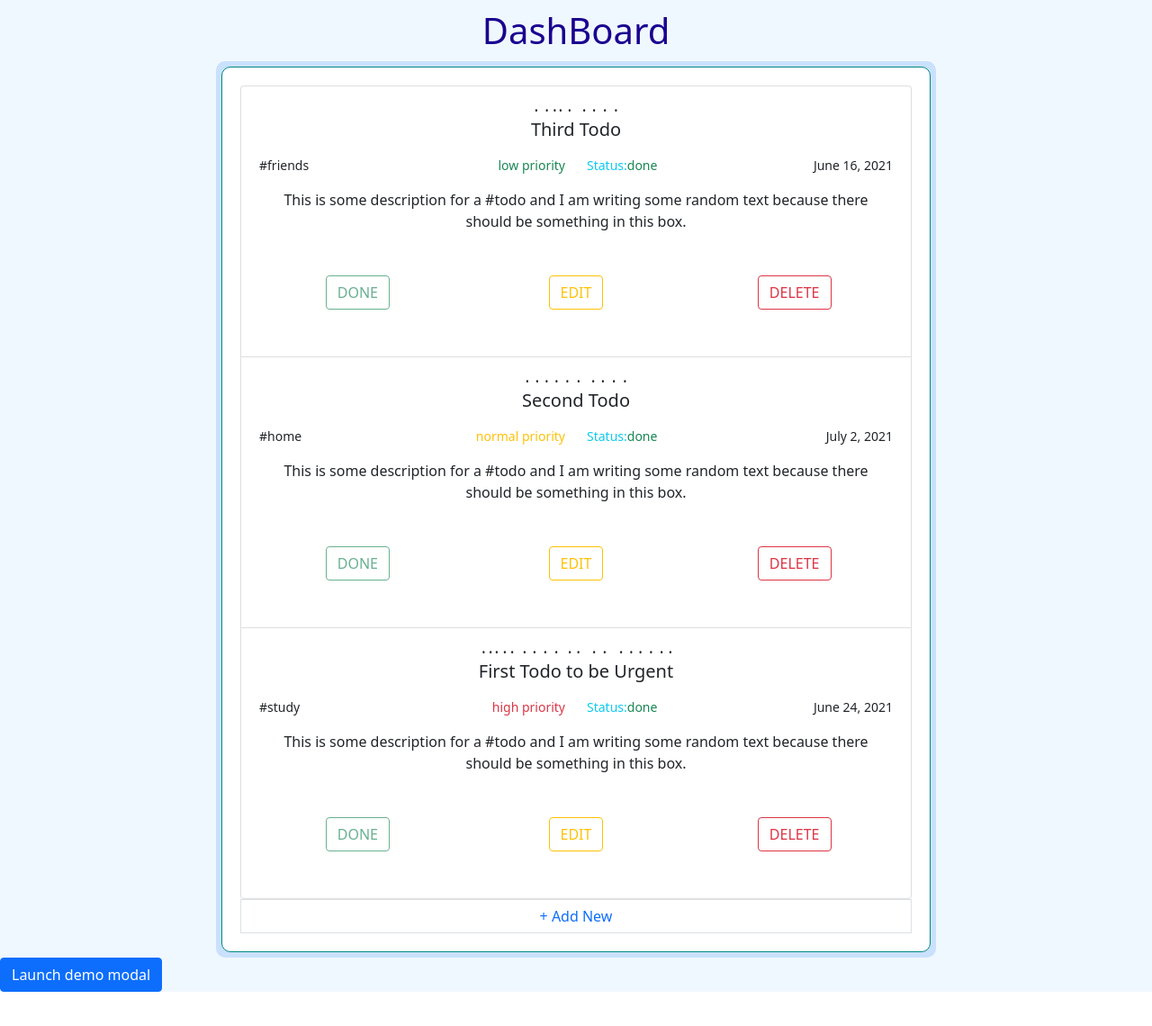
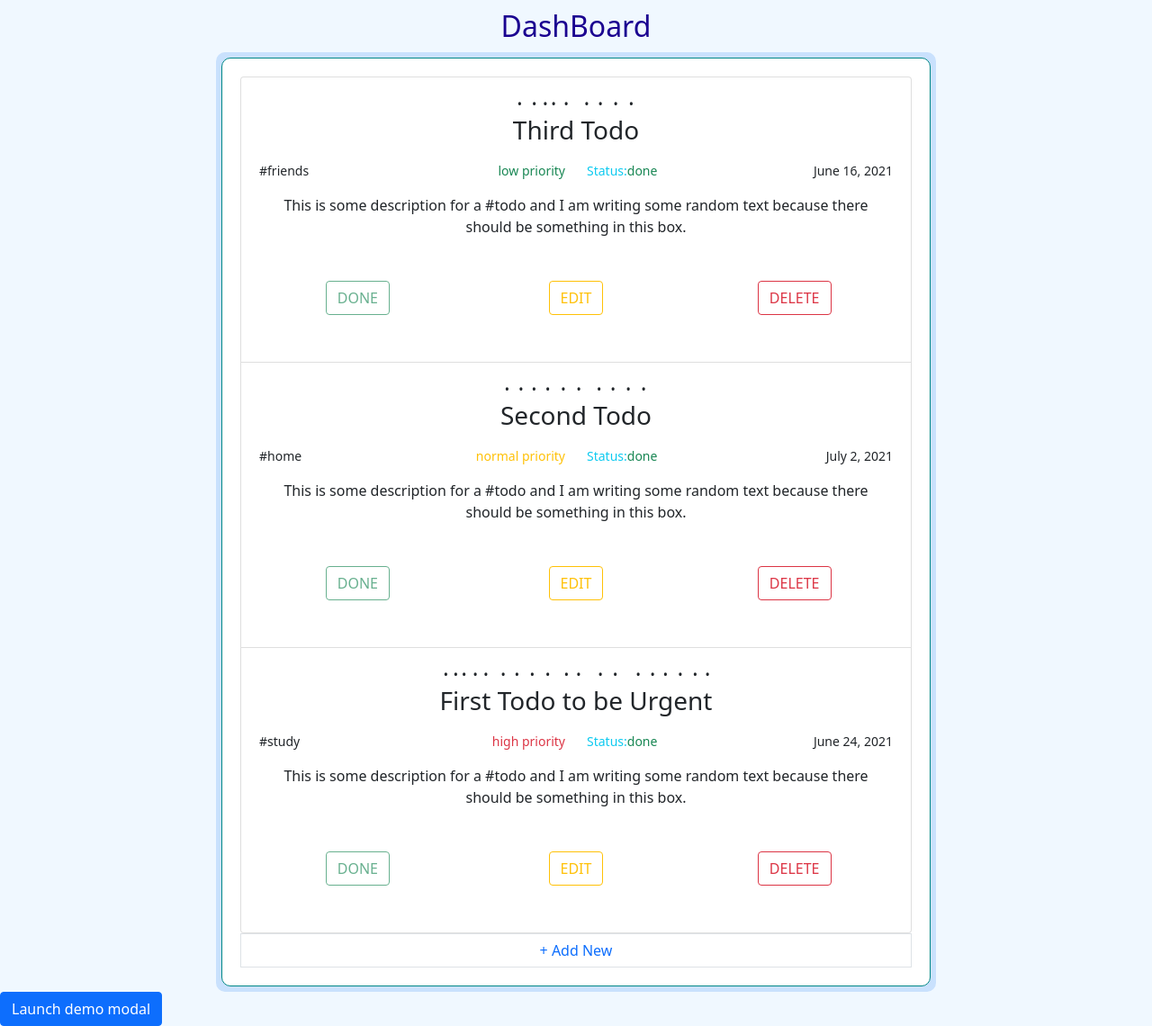
Before and after one commit to ivo-bass/ToDo-App, a Django app: page /dashboard/ in a window 1280 px wide. Shown: the part 70-1210 px from the top of the page at 90% size. Before the commit the page ends 1172 px from the top, so only its background shows below. Run offline with Django 3.2, Linux system fonts and the light colour scheme; data comes from the database, SQL or seed files in the repository; both versions use the stored data as it was after the commit.

Commit message:
redesign dashboard

```diff
--- a/templates/add.html
+++ b/templates/add.html
@@ -1,7 +1,7 @@
 {% extends 'base.html' %}
 
 {% block content %}
-    <h1>Add ToDo</h1>
+    <h2>Add ToDo</h2>
     <div class="container container-fluid">
         <div class="todo">
             <form method="post" action="/create/">
--- a/templates/dashboard.html
+++ b/templates/dashboard.html
@@ -1,7 +1,7 @@
 {% extends 'base.html' %}
 
 {% block content %}
-    <h1>DashBoard</h1>
+    <h2>DashBoard</h2>
 
     <div class="container container-fluid">
         <div class="todo">
@@ -11,7 +11,7 @@
                 <div class="list-group">
                     {% for todo in todos %}
                         <div class="list-group-item list-group-item-action" style="padding: 20px">
-                            <h5 class="mb-1" style="text-emphasis-style: filled">{{ todo.title }}</h5>
+                            <h3 class="mb-1" style="text-emphasis-style: filled">{{ todo.title }}</h3>
 
                             <div class="row row-cols-4 mb-md-3 mt-md-3">
 
```
Also changed, not shown: db.sqlite3.
